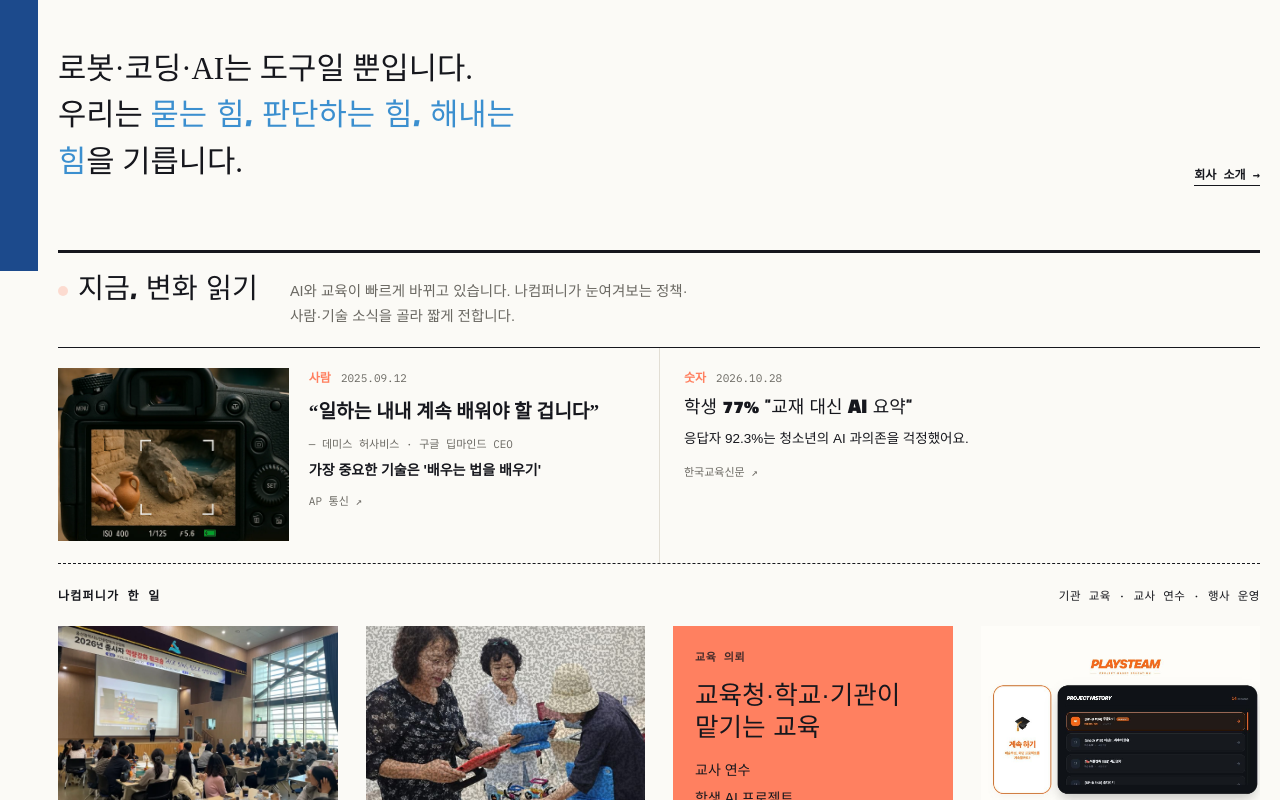
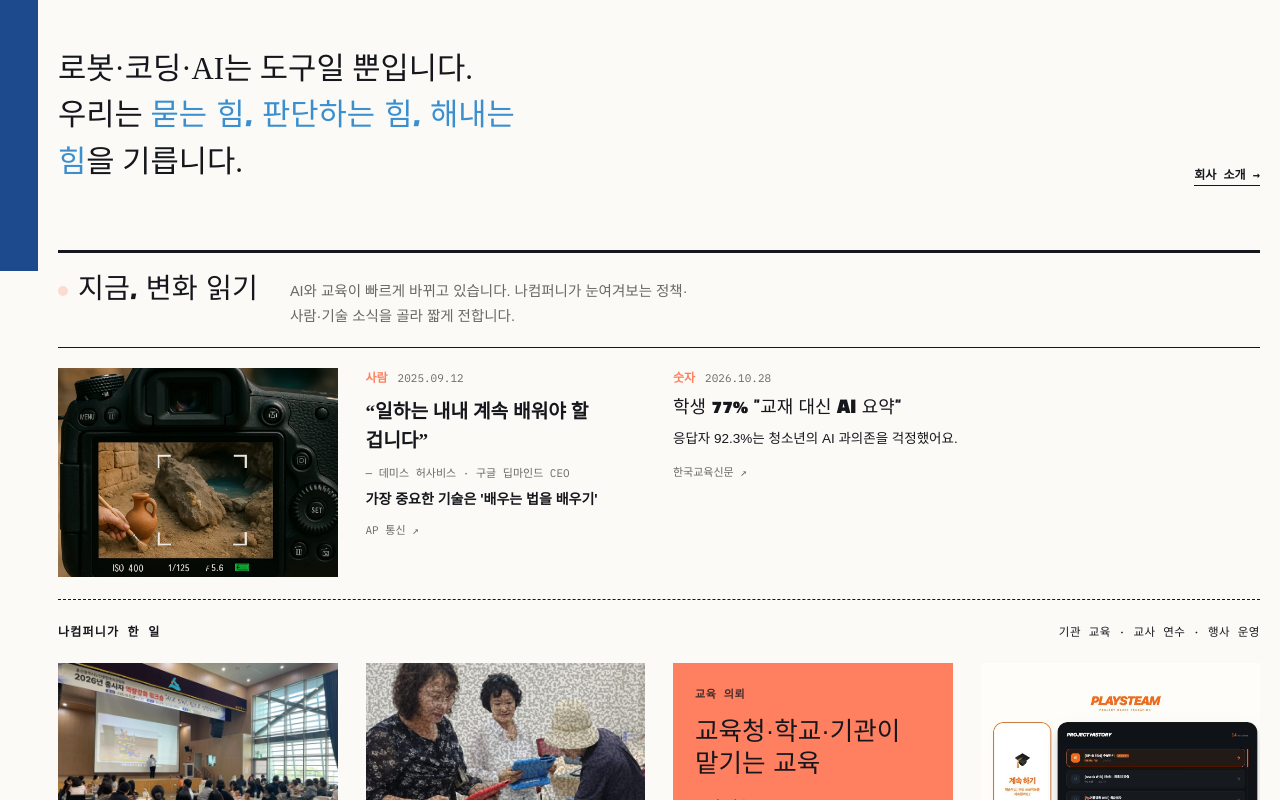
Before and after one commit to seoosea/nacompany-site, an Eleventy site: page src/index.njk in a window 1280 px wide. Shown: the part 529-1329 px from the top of the page. Built offline with nearby package versions, Linux system fonts and the light colour scheme; Eleventy itself is replaced by a stand-in of ours; files that its build step writes are made by us from their sources; a web font is replaced by a local one.

Commit message:
Add files via upload

```diff
--- a/src/assets/css/site.css
+++ b/src/assets/css/site.css
@@ -368,3 +368,31 @@ img{display:block;max-width:100%}
   .n4 .wt:first-child,.n3 .wt:first-child{padding-left:0}
 }
 @media (max-width:1000px) and (min-width:641px){.watch-list.n4{grid-template-columns:repeat(2,minmax(0,1fr))}.n4 .wt{border-top:0}.n4 .wt:nth-child(n+3){border-top:1px solid var(--rule)}.n4 .wt:nth-child(even){border-left:1px solid var(--rule);padding-left:20px}}
+
+/* 변화 읽기: 아래 벽과 같은 칸·간격으로 (칸 수는 main.js가 data-cols로 알려 줌) */
+.watch-list[data-cols]{display:grid;column-gap:28px;row-gap:0;grid-template-columns:repeat(var(--wc,4),minmax(0,1fr));overflow:visible}
+.watch-list[data-cols="5"]{--wc:5}.watch-list[data-cols="4"]{--wc:4}.watch-list[data-cols="3"]{--wc:3}.watch-list[data-cols="2"]{--wc:2}
+.watch-list[data-cols] .wt{border:0;padding:20px 0 22px;grid-column:span 1;flex:none}
+.watch-list[data-cols] .wt:hover{background:none}
+/* 2개일 때 칸 나누기: 5칸=3+2, 4칸=2+2, 3칸=2+1, 2칸=1+1 */
+.watch-list.n2[data-cols="5"] .wt:first-child{grid-column:span 3}
+.watch-list.n2[data-cols="5"] .wt:last-child{grid-column:span 2}
+.watch-list.n2[data-cols="4"] .wt{grid-column:span 2}
+.watch-list.n2[data-cols="3"] .wt:first-child{grid-column:span 2}
+/* 4개일 때 5칸이면 첫 칸만 2칸 */
+.watch-list.n4[data-cols="5"] .wt:first-child{grid-column:span 2}
+/* 넓은 칸(2칸 이상)에서만 그림 왼쪽·글 오른쪽, 좁은 칸은 위아래 */
+.watch-list[data-cols] .wt{grid-template-columns:1fr}
+.watch-list[data-cols] .wt>*,.watch-list[data-cols] .wt-img{grid-column:1;grid-row:auto}
+.watch-list[data-cols] .wt-img{aspect-ratio:16/10}
+.watch-list.n2[data-cols="5"] .wt:has(.wt-img),.watch-list.n2[data-cols="4"] .wt:has(.wt-img),.watch-list.n2[data-cols="3"] .wt:first-child:has(.wt-img),.watch-list.n4[data-cols="5"] .wt:first-child:has(.wt-img){grid-template-columns:minmax(0,1fr) minmax(0,1fr)}
+.watch-list.n2[data-cols="5"] .wt:has(.wt-img)>*,.watch-list.n2[data-cols="4"] .wt:has(.wt-img)>*,.watch-list.n2[data-cols="3"] .wt:first-child:has(.wt-img)>*,.watch-list.n4[data-cols="5"] .wt:first-child:has(.wt-img)>*{grid-column:2}
+.watch-list.n2[data-cols="5"] .wt-img,.watch-list.n2[data-cols="4"] .wt-img,.watch-list.n2[data-cols="3"] .wt:first-child .wt-img,.watch-list.n4[data-cols="5"] .wt:first-child .wt-img{grid-column:1;grid-row:1 / span 8;aspect-ratio:4/3}
+@media (max-width:680px){.watch-list[data-cols]{column-gap:16px}}
+@media (max-width:420px){.watch-list[data-cols="2"]{grid-template-columns:1fr}.watch-list[data-cols="2"] .wt+.wt{border-top:1px solid var(--rule)}}
+.watch-list[data-cols] .wt>.wt-img{grid-column:1 !important}
+/* 넓은 칸은 바깥 칸을 그대로 이어받아(subgrid) 그림 = 아래 기사 한 칸 너비 */
+@supports (grid-template-columns:subgrid){
+  .watch-list.n2[data-cols="5"] .wt:has(.wt-img),.watch-list.n2[data-cols="4"] .wt:has(.wt-img),.watch-list.n2[data-cols="3"] .wt:first-child:has(.wt-img),.watch-list.n4[data-cols="5"] .wt:first-child:has(.wt-img){grid-template-columns:subgrid;column-gap:28px}
+  .watch-list.n2[data-cols="5"] .wt:has(.wt-img)>*,.watch-list.n2[data-cols="4"] .wt:has(.wt-img)>*,.watch-list.n2[data-cols="3"] .wt:first-child:has(.wt-img)>*,.watch-list.n4[data-cols="5"] .wt:first-child:has(.wt-img)>*{grid-column:2 / -1}
+}
--- a/src/assets/js/main.js
+++ b/src/assets/js/main.js
@@ -67,3 +67,15 @@
     catch (e) { show(url); }
   });
 })();
+
+// 변화 읽기 칸: 아래 기사 벽과 같은 칸 수로 맞춰서 세로 경계가 어긋나지 않게
+(function () {
+  var list = document.querySelector("[data-watch]");
+  if (!list) return;
+  function set() {
+    var w = list.clientWidth;
+    list.setAttribute("data-cols", w >= 1450 ? 5 : w >= 1000 ? 4 : w >= 640 ? 3 : 2);
+  }
+  set();
+  window.addEventListener("resize", set);
+})();
--- a/src/index.njk
+++ b/src/index.njk
@@ -47,7 +47,7 @@ permalink: /
     <h2><span class="dot"></span>{{ trends.title }}</h2>
     {% if trends.intro %}<p>{{ trends.intro }}</p>{% endif %}
   </div>
-  <div class="watch-list n{{ tw.length }}">
+  <div class="watch-list n{{ tw.length }}" data-watch>
     {% for t in tw %}
     <a class="wt{% if t.quote %} has-q{% endif %}" href="{{ t.url }}" target="_blank" rel="noopener">
       {% if t.image %}<span class="wt-img"><img src="{{ t.image }}" alt="" loading="lazy"></span>{% endif %}
```
